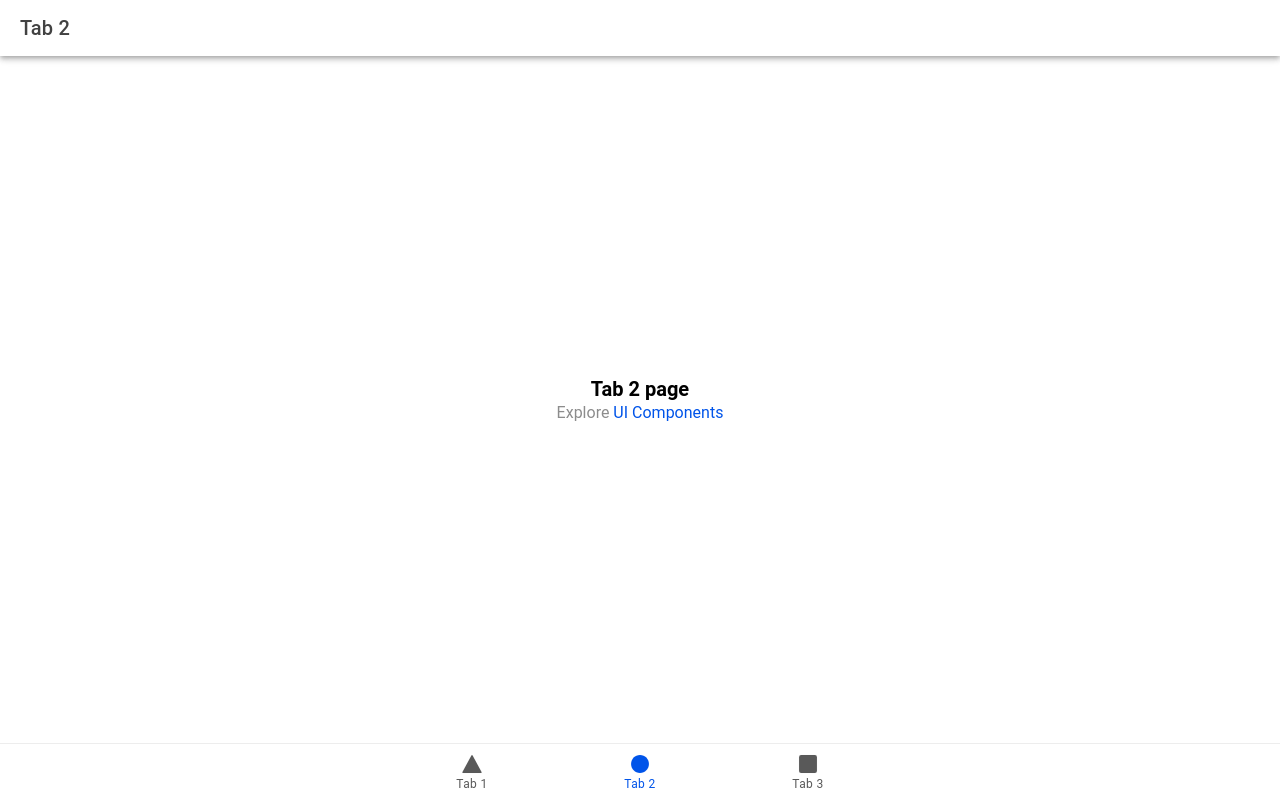
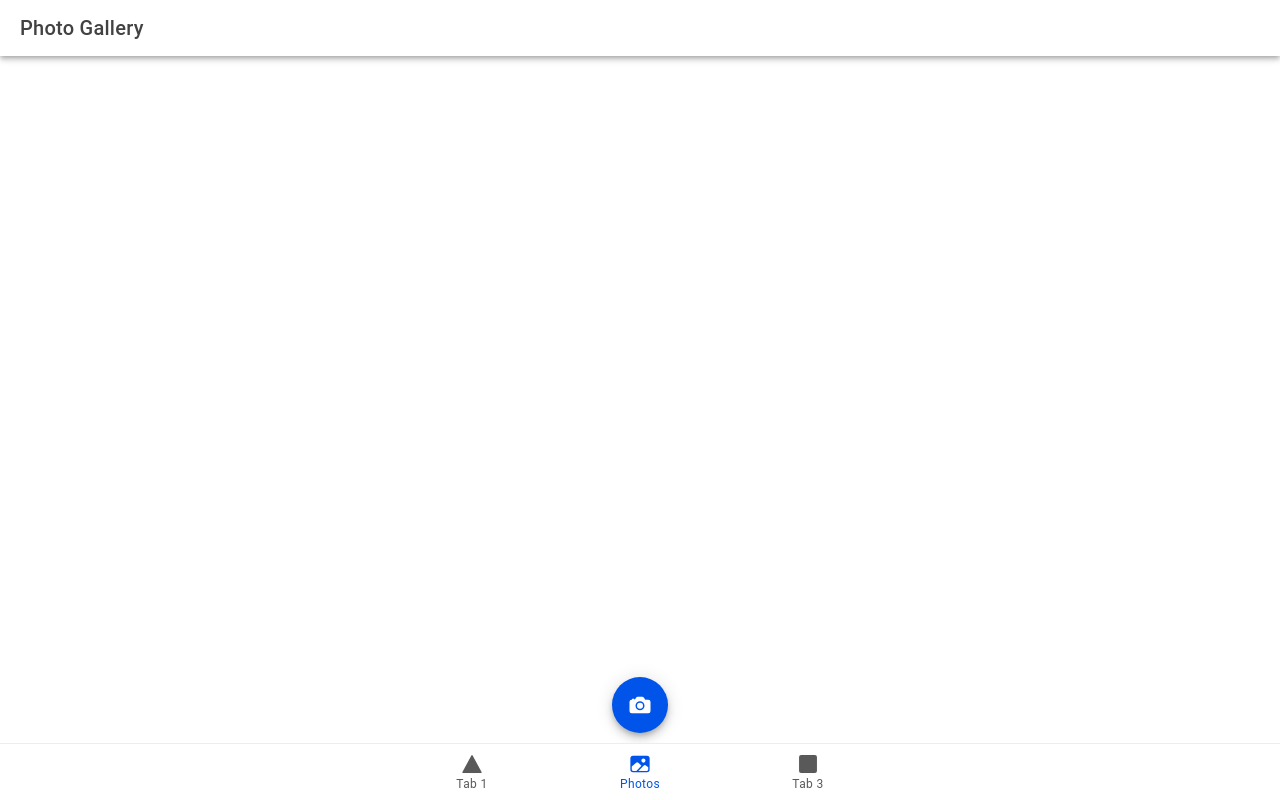
Before and after one commit to dedysuhendra19/photo-gallery-react, a React (Vite) app: page /tab2 in a window 1280 px wide. Built offline with nearby package versions, Linux system fonts and the light colour scheme.

Commit message:
Update view and component - Change title 'Tab 2' to 'Photo Gallery' - Add floating button and set the camera image as the icon -Change label 'Tab 2' to 'Photos' in tab button and change the icon 'ellipse' to 'image'

```diff
--- a/src/App.tsx
+++ b/src/App.tsx
@@ -10,7 +10,7 @@ import {
   setupIonicReact
 } from '@ionic/react';
 import { IonReactRouter } from '@ionic/react-router';
-import { ellipse, square, triangle } from 'ionicons/icons';
+import { ellipse, image, square, triangle } from 'ionicons/icons';
 import Tab1 from './pages/Tab1';
 import Tab2 from './pages/Tab2';
 import Tab3 from './pages/Tab3';
@@ -71,8 +71,8 @@ const App: React.FC = () => (
             <IonLabel>Tab 1</IonLabel>
           </IonTabButton>
           <IonTabButton tab="tab2" href="/tab2">
-            <IonIcon aria-hidden="true" icon={ellipse} />
-            <IonLabel>Tab 2</IonLabel>
+            <IonIcon aria-hidden="true" icon={image} />
+            <IonLabel>Photos</IonLabel>
           </IonTabButton>
           <IonTabButton tab="tab3" href="/tab3">
             <IonIcon aria-hidden="true" icon={square} />
--- a/src/pages/Tab2.tsx
+++ b/src/pages/Tab2.tsx
@@ -1,22 +1,29 @@
-import { IonContent, IonHeader, IonPage, IonTitle, IonToolbar } from '@ionic/react';
+import { IonContent, IonFab, IonFabButton, IonHeader, IonIcon,
+  IonPage, IonTitle, IonToolbar } from '@ionic/react';
 import ExploreContainer from '../components/ExploreContainer';
 import './Tab2.css';
+import { camera } from 'ionicons/icons';
 
 const Tab2: React.FC = () => {
   return (
     <IonPage>
       <IonHeader>
         <IonToolbar>
-          <IonTitle>Tab 2</IonTitle>
+          <IonTitle>Photo Gallery</IonTitle>
         </IonToolbar>
       </IonHeader>
       <IonContent fullscreen>
         <IonHeader collapse="condense">
           <IonToolbar>
-            <IonTitle size="large">Tab 2</IonTitle>
+            <IonTitle size="large">Photo Gallery</IonTitle>
           </IonToolbar>
         </IonHeader>
-        <ExploreContainer name="Tab 2 page" />
+        <IonFab vertical="bottom" horizontal="center" slot="fixed">
+          <IonFabButton>
+            <IonIcon icon={camera}></IonIcon>
+          </IonFabButton>
+        </IonFab>
+        {/* <ExploreContainer name="Tab 2 page" /> */}
       </IonContent>
     </IonPage>
   );
```
